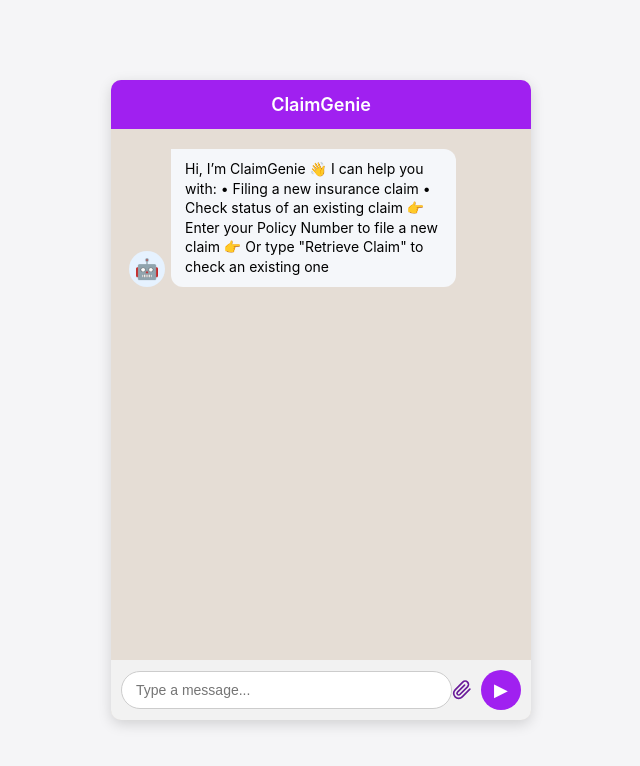
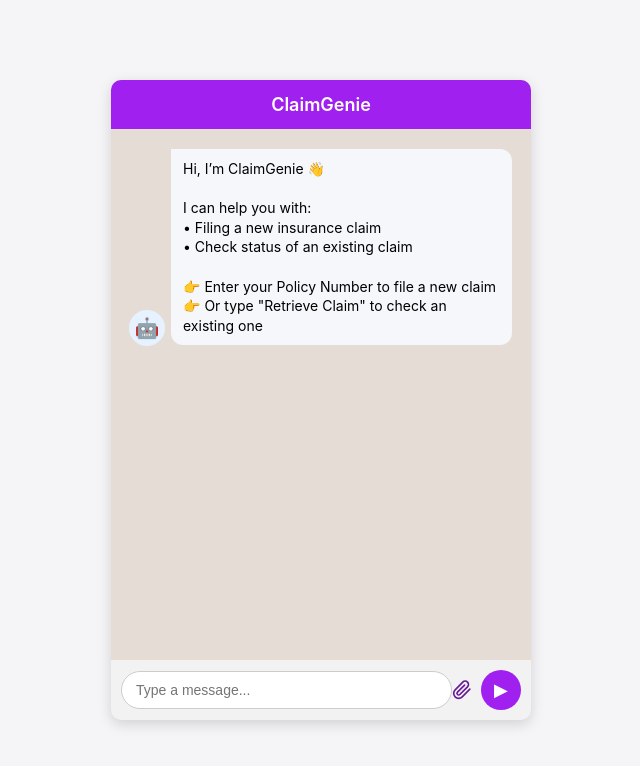
Before and after one commit to harshasai27/ClaimGenie2, a React (Create React App) app in the folder claim-genie-ui/: page /chat in a window 1280 px wide. Shown: the top 766 px of the page, without its empty margins (319-959 px from the left). Built offline with nearby package versions, Linux system fonts and the light colour scheme.

Commit message:
Corrected styling

```diff
--- a/claim-genie-ui/src/components/ClaimGenie.css
+++ b/claim-genie-ui/src/components/ClaimGenie.css
@@ -156,11 +156,19 @@
 }
 /* Chat Bubble */
 .cg-bubble {
- max-width: 65%;
+ /* max-width: 65%;
  padding: 10px 14px;
  border-radius: 12px;
  font-size: 14px;
- line-height: 1.4;
+ line-height: 1.4; */
+ max-width: 80%;
+  padding: 10px 12px;
+  border-radius: 12px;
+  margin-bottom: 1px;
+  font-size: 14px;
+  line-height: 1.4;
+  white-space: pre-wrap;
+  text-align: left;
 }
 /* Bot bubble */
 .cg-bubble.bot {
```
